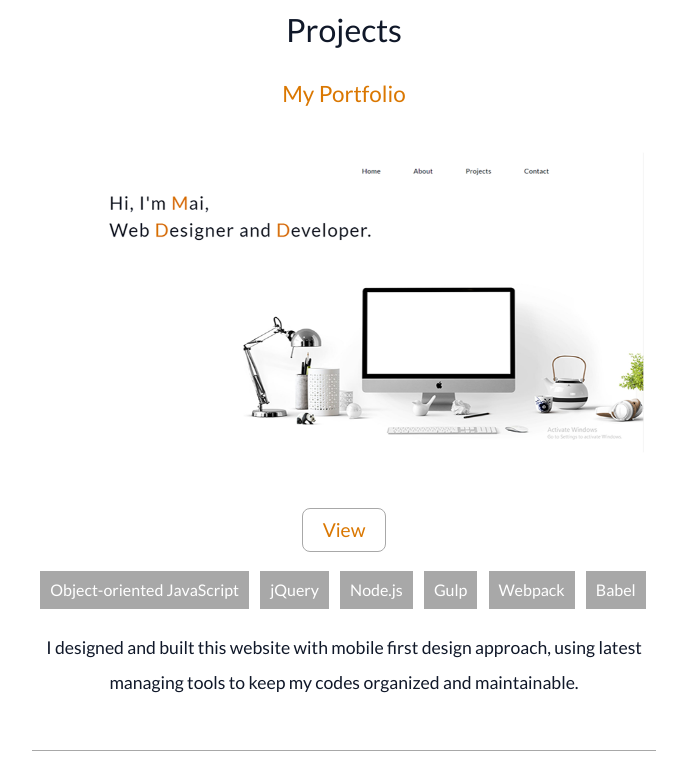
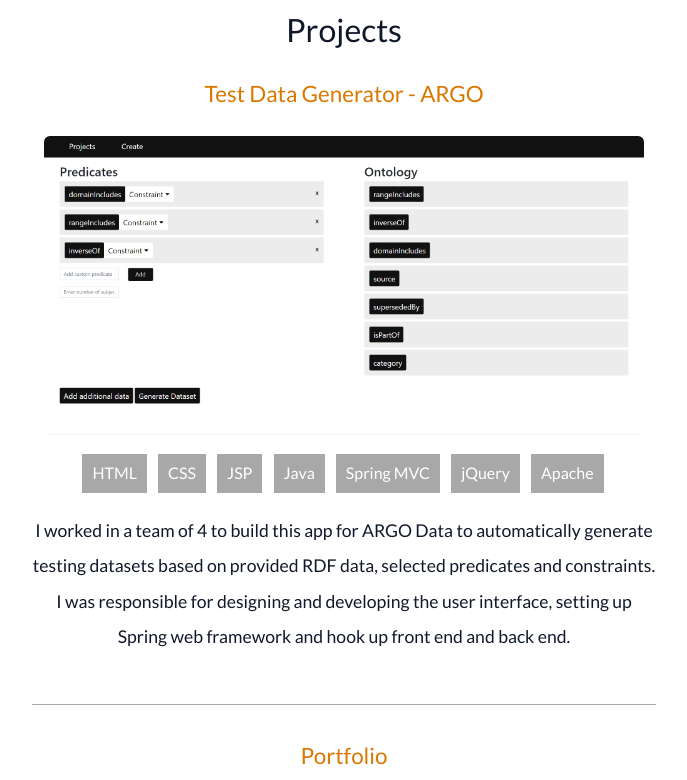
Before and after one commit to tqmai04/portfolio, a website: page app/index.html in a window 1280 px wide. Shown: the part 1520-2300 px from the top of the page, without its empty margins (296-983 px from the left). Drawn offline with Linux system fonts and the light colour scheme.

Commit message:
added argo

```diff
--- a/app/index.html
+++ b/app/index.html
@@ -71,9 +71,22 @@
 <div class="projects" id="projects">
   <h2>Projects</h2>
   <div class="projects--sample wrapper">
-    <h3>My Portfolio</h3>
+    <h3>Test Data Generator - ARGO</h3>
+    <img class="projects--image" src="assets/images/argo.PNG">
+    <ul class="projects--skills">
+      <li>HTML</li>
+      <li>CSS</li>
+      <li>JSP</li>
+      <li>Java</li>
+      <li>Spring MVC</li>
+      <li>jQuery</li>
+      <li>Apache</li>
+    </ul>
+    <p>I worked in a team of 4 to build this app for ARGO Data to automatically generate testing datasets based on provided RDF data, selected predicates and constraints. I was responsible for designing and developing the user interface, setting up Spring web framework and hook up front end and back end.</p>
+  </div>
+  <div class="projects--sample wrapper">
+    <h3>Portfolio</h3>
     <img class="projects--image" src="assets/images/portfolio.PNG">
-    <button class="projects--btn">View</button>
     <ul class="projects--skills">
       <li>Object-oriented JavaScript</li>
       <li>jQuery</li>
```
Also changed, not shown: docs/index.html (+15 -2 lines), app/assets/images/argo.PNG (added), docs/assets/images/argo.PNG (added).
